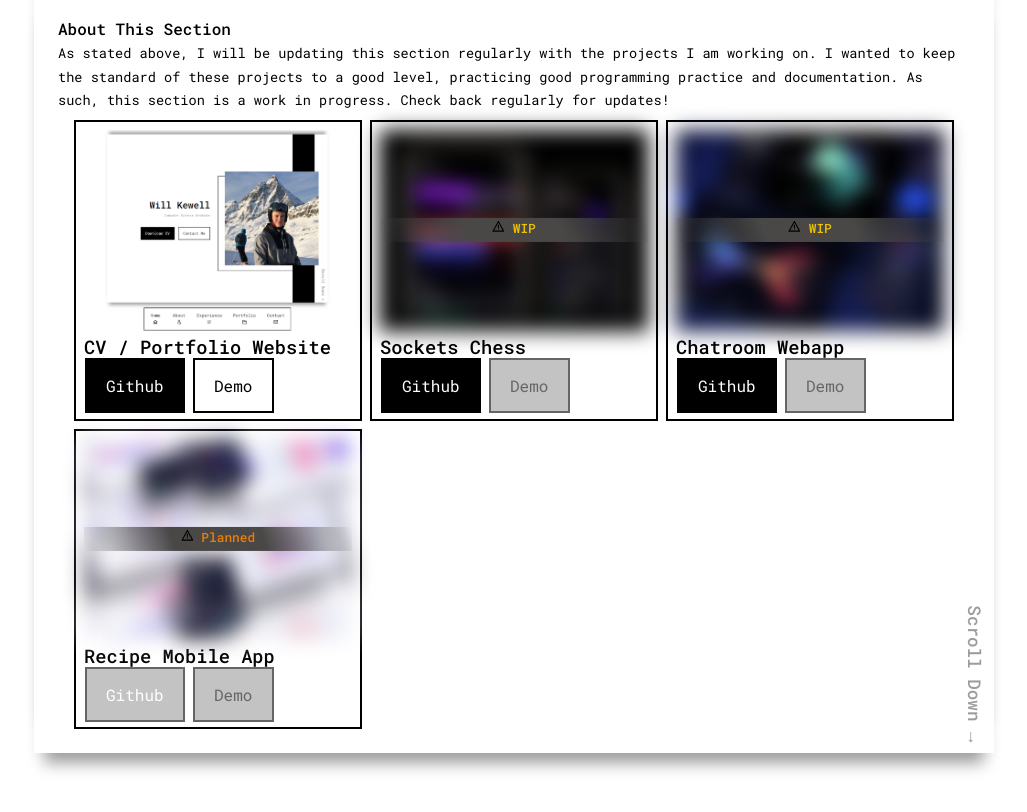
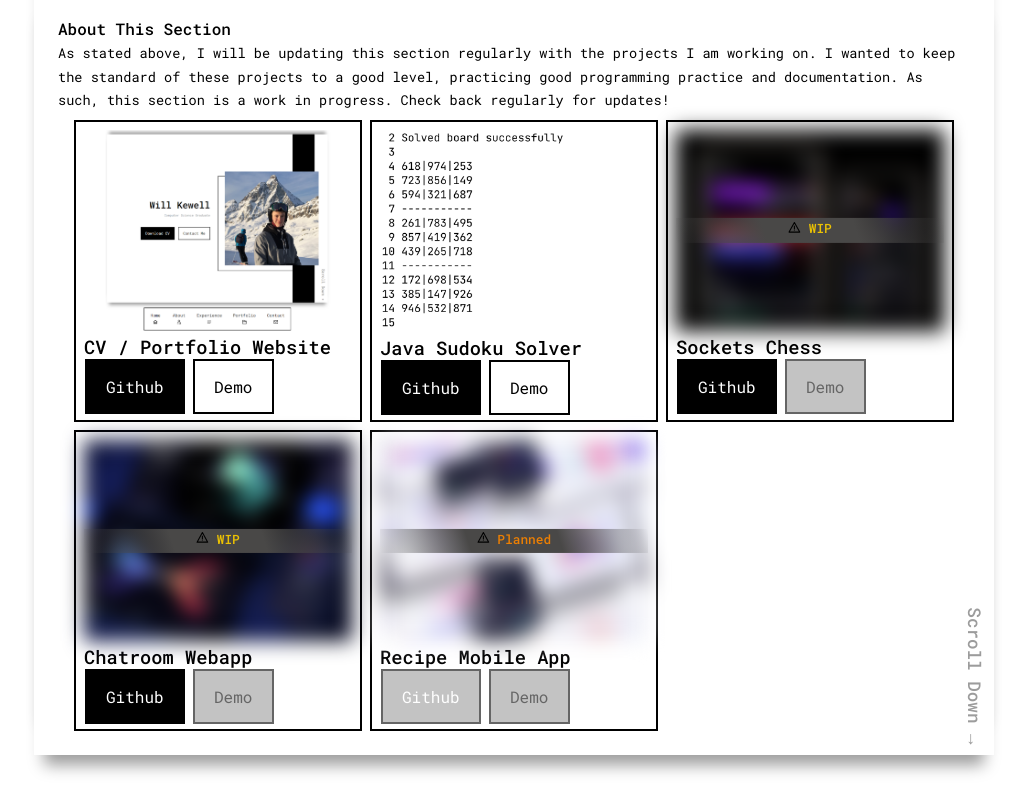
Before and after one commit to willkewell/willkewell.github.io, a React (Create React App) app: page / in a window 1280 px wide. Shown: the part 2700-3512 px from the top of the page, without its empty margins (126-1153 px from the left). Built offline with nearby package versions, Linux system fonts and the light colour scheme.

Commit message:
Sudoku solver added to portfolio

```diff
--- a/src/components/portfolio/Portfolio.jsx
+++ b/src/components/portfolio/Portfolio.jsx
@@ -1,12 +1,13 @@
 import React from 'react'
 // import IMG1 from '../../assets/portfolio1.jpg'
-import IMG2 from '../../assets/portfolio2.jpg'
+// import IMG2 from '../../assets/portfolio2.jpg'
 import IMG3 from '../../assets/portfolio3.jpg'
 import IMG4 from '../../assets/portfolio4.jpg'
 import IMG5 from '../../assets/portfolio5.png'
 import IMG6 from '../../assets/portfolio6.jpg'
 
 import IMG1 from '../../assets/cv-site-portfolio-pic-crop.png'
+import IMG2 from '../../assets/sudoku-placeholder-img.png'
 
 import { GrStatusWarning } from "react-icons/gr";
 import './portfolio.css'
@@ -22,6 +23,14 @@
     },
     {
       id: 2,
+      image: IMG2,
+      title: 'Java Sudoku Solver',
+      github: 'https://github.com/willkewell/JavaSudokuSolver',
+      demo: 'https://github.com/willkewell/JavaSudokuSolver',
+      state: 'complete'
+    },
+    {
+      id: 3,
       image: IMG4,
       title: 'Sockets Chess',
       github: 'https://github.com',
@@ -29,7 +38,7 @@
       state: 'WIP'
     },
     {
-      id: 3,
+      id: 4,
       image: IMG5,
       title: 'Chatroom Webapp',
       github: 'https://github.com',
@@ -37,7 +46,7 @@
       state: 'WIP'
     },
     {
-      id: 4,
+      id: 5,
       image: IMG6,
       title: 'Recipe Mobile App',
       github: 'https://github.com',
```
Also changed, not shown: src/assets/sudoku-placeholder-img.png (added).
